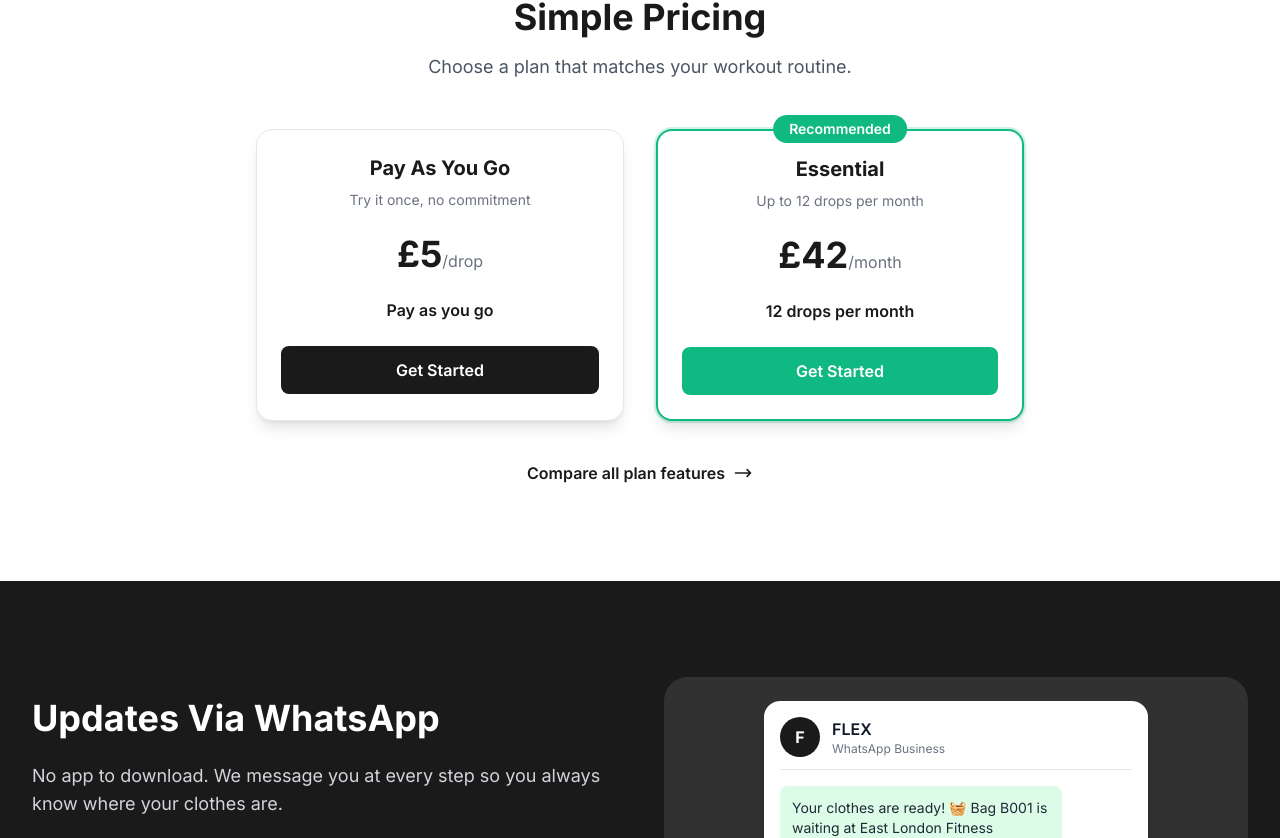
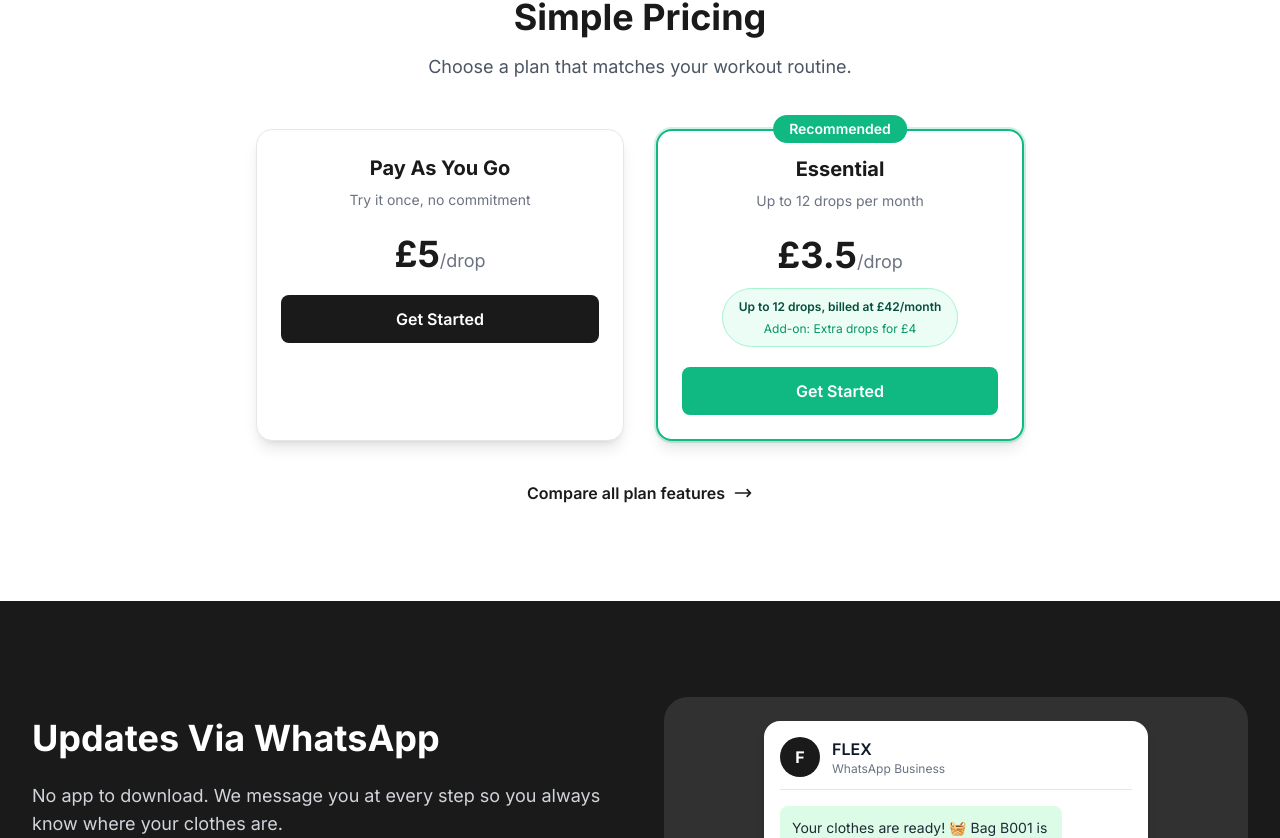
Before and after one commit to odellehogg/flex-signup, a Next.js app: page / in a window 1280 px wide. Shown: the part 1839-2677 px from the top of the page. Built offline with nearby package versions, Linux system fonts and the light colour scheme.

Commit message:
Update page.js

```diff
--- a/app/(marketing)/page.js
+++ b/app/(marketing)/page.js
@@ -138,13 +138,22 @@ export default function HomePage() {
                   <h3 className="text-xl font-bold text-flex-navy mb-2">{plan.name}</h3>
                   <p className="text-gray-500 text-sm">{plan.description}</p>
                 </div>
-                <div className="text-center mb-6">
-                  <span className="text-4xl font-bold text-flex-navy">£{plan.price}</span>
-                  <span className="text-gray-500">{plan.isSubscription ? '/month' : '/drop'}</span>
+                <div className="text-center mb-3">
+                  <span className="text-4xl font-bold text-flex-navy">£{plan.pricePerDrop ?? plan.price}</span>
+                  <span className="text-gray-500 text-lg">/drop</span>
                 </div>
-                <div className="text-center mb-6 text-flex-navy font-semibold">
-                  {plan.drops === 1 ? 'Pay as you go' : `${plan.drops} drops per month`}
-                </div>
+                {plan.billingNote ? (
+                  <div className="flex justify-center mb-5">
+                    <span className="inline-flex flex-col items-center bg-emerald-50 border border-emerald-200 text-emerald-900 text-xs font-semibold px-4 py-2 rounded-full leading-relaxed">
+                      <span>{plan.billingNote}</span>
+                      {plan.addonNote && (
+                        <span className="font-normal text-emerald-600 mt-0.5">{plan.addonNote}</span>
+                      )}
+                    </span>
+                  </div>
+                ) : (
+                  <div className="mb-5" />
+                )}
                 <Link
                   href={`/join?plan=${plan.id}`}
                   className={`block text-center ${plan.isPopular ? 'btn-accent' : 'btn-primary'}`}
```
